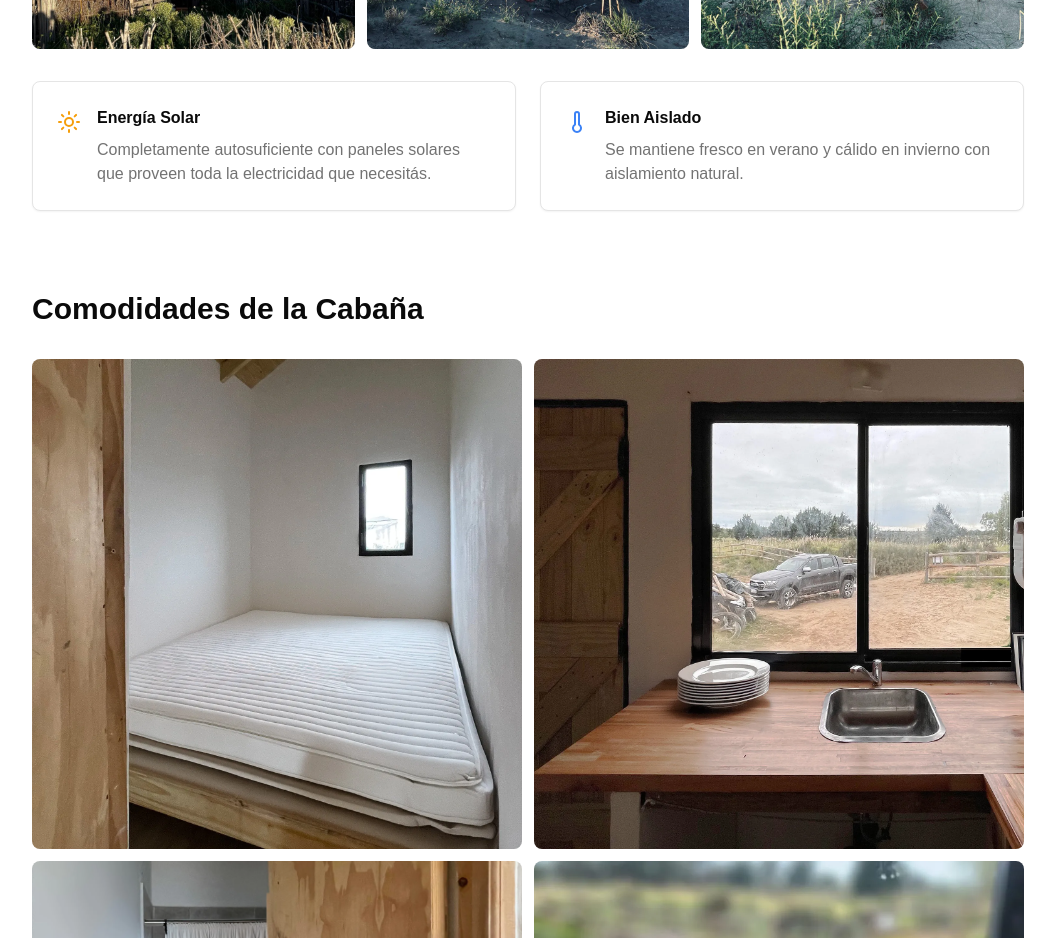
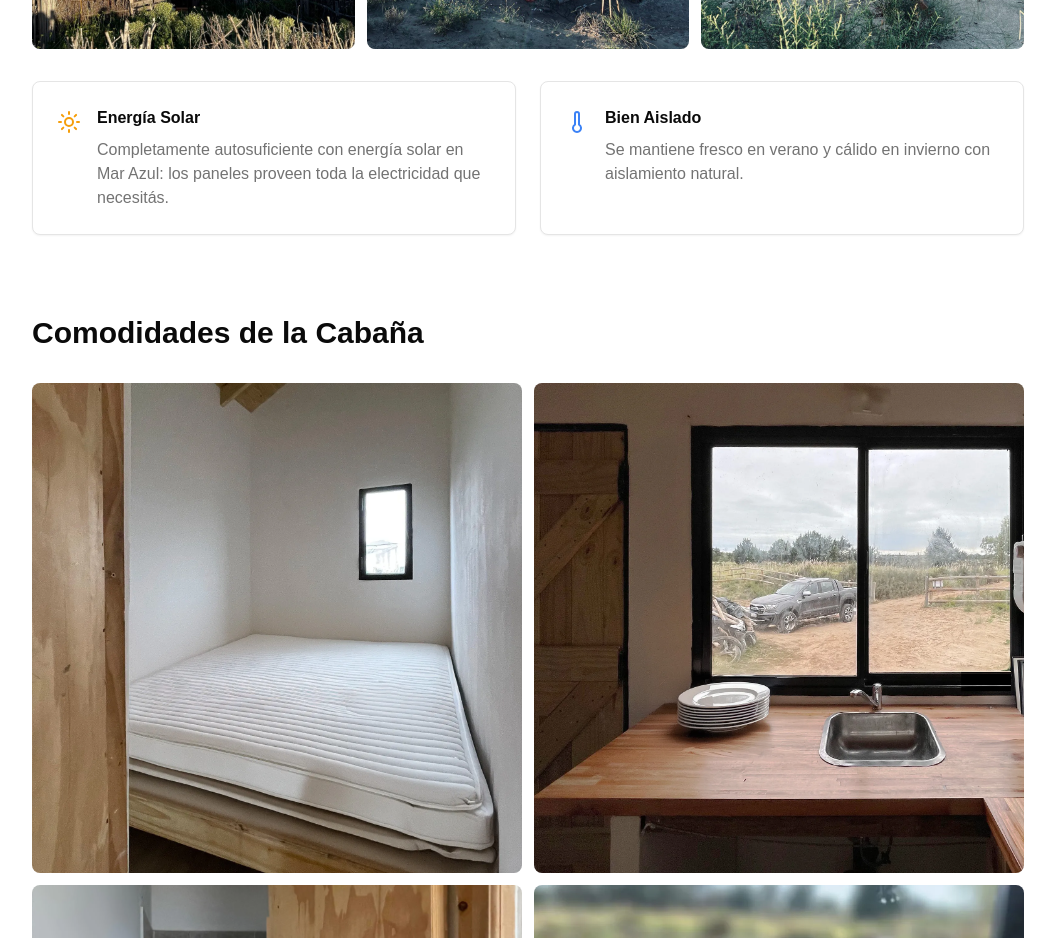
Before and after one commit to visualpharm/recharge-retreat, a Next.js app: page /activities/shelter in a window 1280 px wide. Shown: the part 900-1838 px from the top of the page, without its empty margins (112-1167 px from the left). Built offline with nearby package versions, Linux system fonts and the light colour scheme.

Commit message:
Link the shelter's solar power description to the Mar Azul solar page
Co-Authored-By: Claude Opus 5.5 <noreply@anthropic.com>

```diff
--- a/app/[locale]/shelter/page.tsx
+++ b/app/[locale]/shelter/page.tsx
@@ -93,9 +93,7 @@ export default function ShelterPage() {
                   <Sun className="h-6 w-6 text-amber-500 mt-1 flex-shrink-0" />
                   <div>
                     <h3 className="font-semibold mb-2">{t('shelter.exterior.solarPowered.title')}</h3>
-                    <p className="text-muted-foreground">
-                      {t('shelter.exterior.solarPowered.description')}
-                    </p>
+                    <p className="text-muted-foreground" dangerouslySetInnerHTML={{__html: t('shelter.exterior.solarPowered.description')}} />
                   </div>
                 </div>
               </CardContent>
--- a/messages/en.json
+++ b/messages/en.json
@@ -243,7 +243,7 @@
     "exterior": {
       "solarPowered": {
         "title": "Solar Powered",
-        "description": "Fully self-sufficient with solar panels providing all the electricity you need."
+        "description": "Fully self-sufficient on <a href=\"https://usabruno.com/locations/mar-azul/\" class=\"text-blue-600 hover:underline\">solar power in Mar Azul</a>: the panels provide all the electricity you need."
       },
       "insulated": {
         "title": "Well Insulated",
--- a/messages/es.json
+++ b/messages/es.json
@@ -262,7 +262,7 @@
     "exterior": {
       "solarPowered": {
         "title": "Energía Solar",
-        "description": "Completamente autosuficiente con paneles solares que proveen toda la electricidad que necesitás."
+        "description": "Completamente autosuficiente con <a href=\"https://usabruno.com/locations/mar-azul/\" class=\"text-blue-600 hover:underline\">energía solar en Mar Azul</a>: los paneles proveen toda la electricidad que necesitás."
       },
       "insulated": {
         "title": "Bien Aislado",
--- a/messages/pt.json
+++ b/messages/pt.json
@@ -243,7 +243,7 @@
     "exterior": {
       "solarPowered": {
         "title": "Energia Solar",
-        "description": "Completamente autossuficiente com painéis solares fornecendo toda a eletricidade que você precisa."
+        "description": "Completamente autossuficiente com <a href=\"https://usabruno.com/locations/mar-azul/\" class=\"text-blue-600 hover:underline\">energia solar em Mar Azul</a>: os painéis fornecem toda a eletricidade que você precisa."
       },
       "insulated": {
         "title": "Bem Isolado",
```
